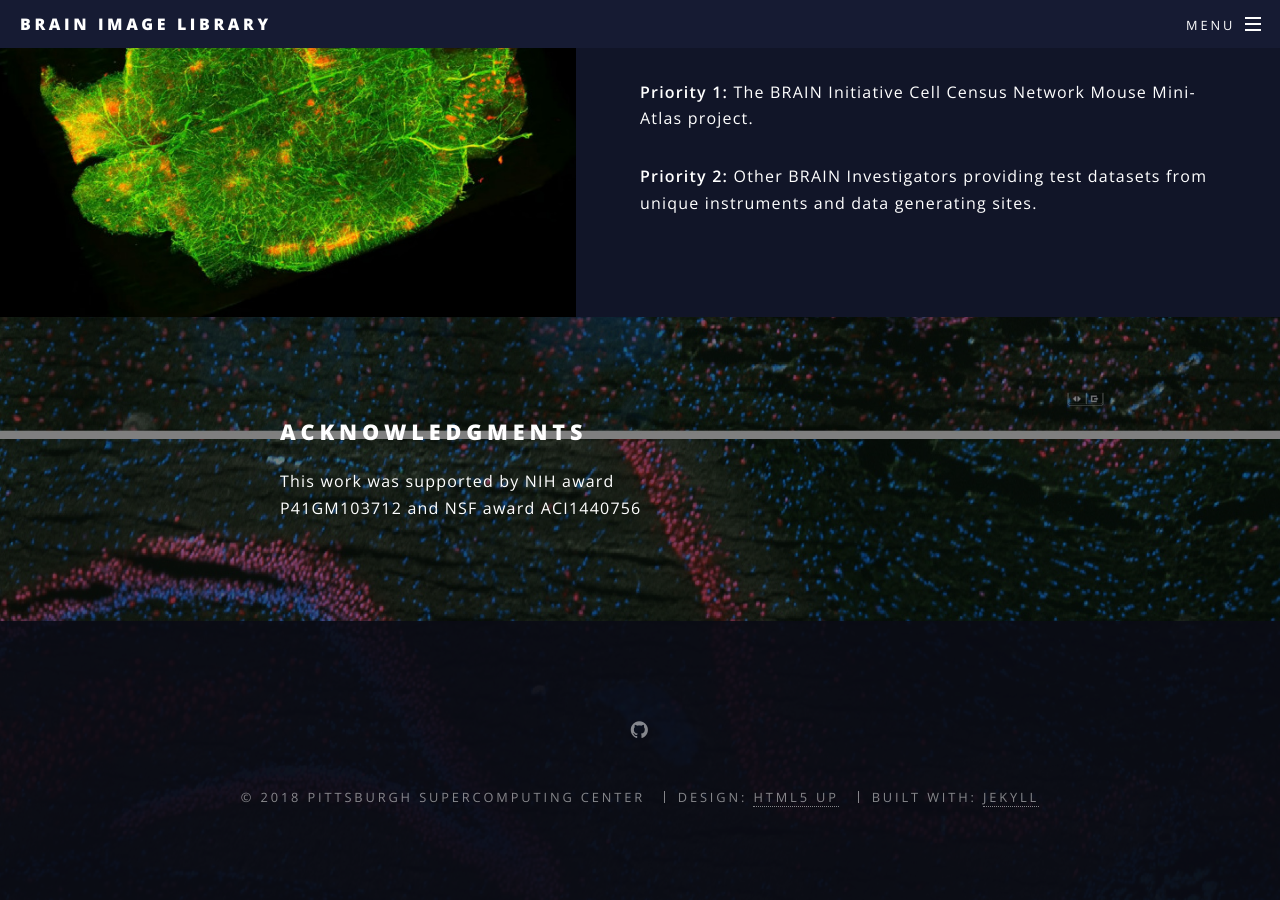
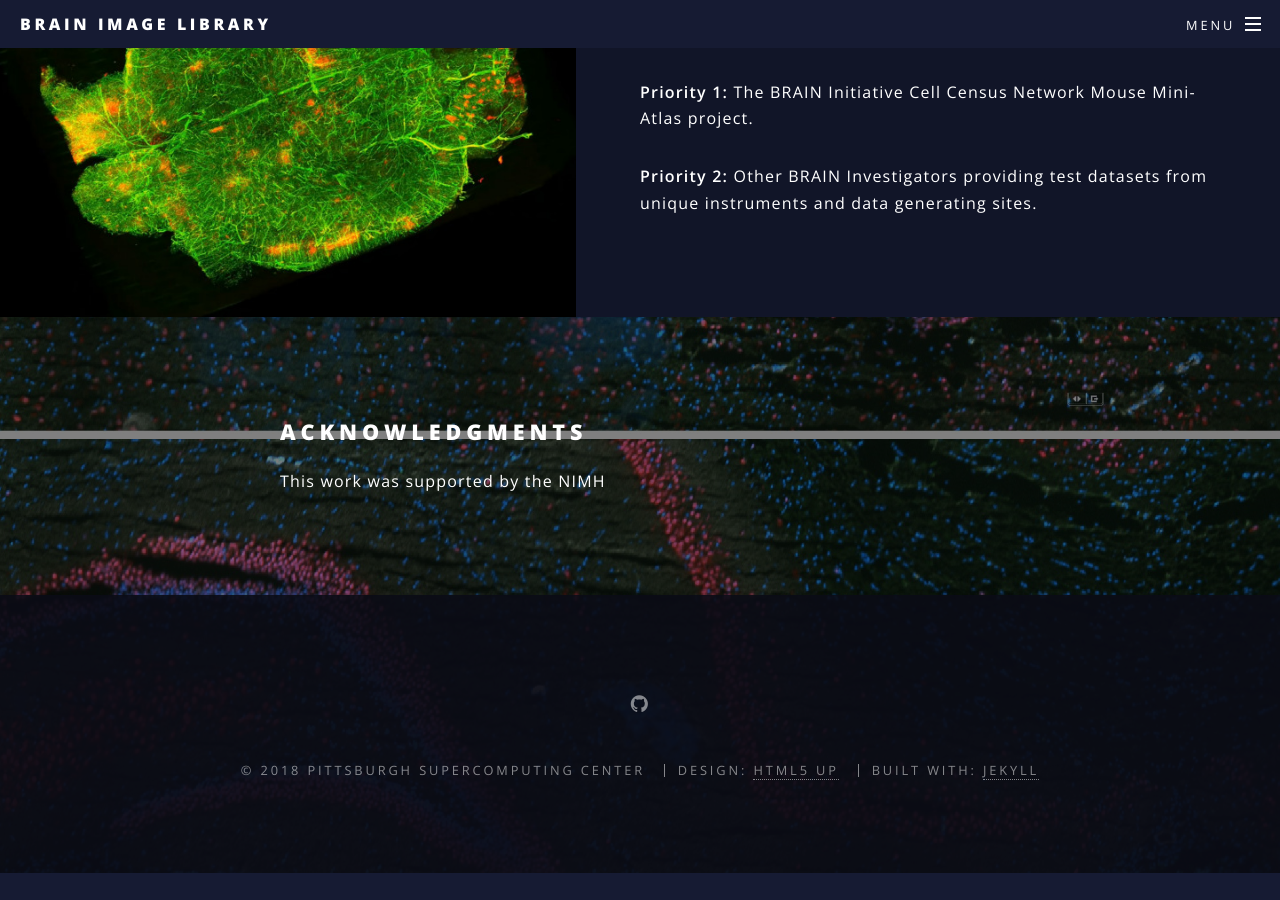
Before and after one commit to noisysky/bil_info_site, a Jekyll site: the page built from index.html, in a window 1280 px wide and 900 px high, scrolled down 2261 px. Built offline with Jekyll 4.4.1, drawn with Linux system fonts in a browser that asks for light colours; after the commit the page ends 3134 px from its top, so only the background shows below that.

Commit message:
Change award information.

```diff
--- a/index.html
+++ b/index.html
@@ -109,7 +109,7 @@ layout: landing
     <div class="inner">
       <header>
         <h2>Acknowledgments</h2>
-        <p>This work was supported by NIH award P41GM103712 and NSF award ACI1440756</p>
+        <p>This work was supported by the NIMH</p>
       </header>
       <!--<ul class="actions vertical">-->
       <!--  [><li><a href="#" class="button fit special">Activate</a></li><]-->
```
